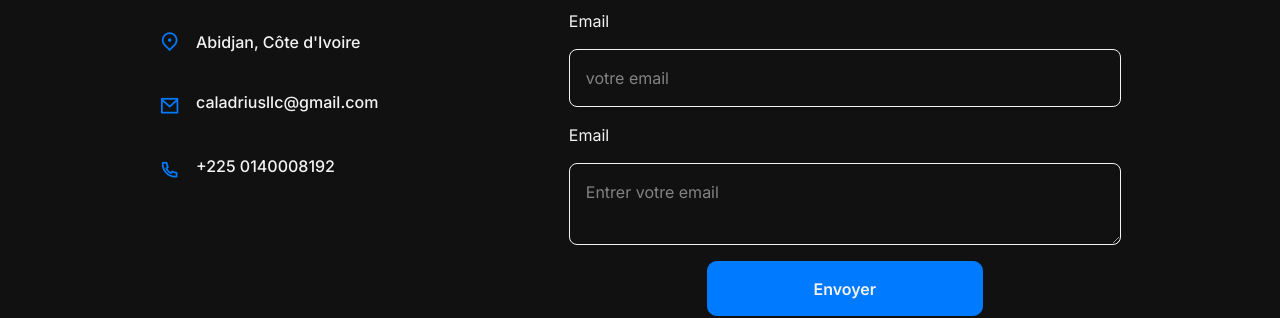
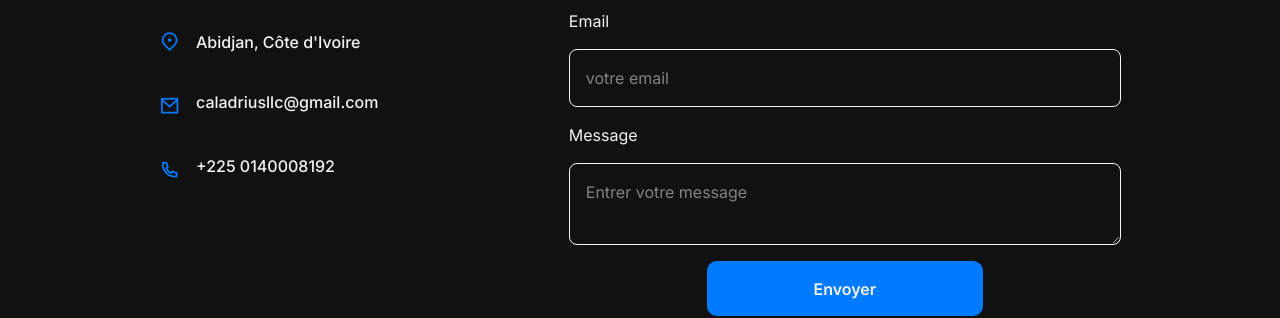
Before and after one commit to Migthyvan/Caladrius, a Vue app in the folder Caladrius/: page / in a window 1280 px wide. Shown: the part 2460-2778 px from the top of the page. Built offline with nearby package versions, Linux system fonts and the light colour scheme.

Commit message:
formtools nigth 1

```diff
--- a/Caladrius/src/components/tools/formTool.vue
+++ b/Caladrius/src/components/tools/formTool.vue
@@ -8,7 +8,7 @@
             <inputFamily label="Email" placeholder="votre email" type="mail"></inputFamily>
         </div>
         <div class="about__email">
-            <textAreaTool label="Email" placeholder="Entrer votre email" type="email"></textAreaTool>
+            <textAreaTool label="Message" placeholder="Entrer votre message" type="text"></textAreaTool>
         </div>
         <mainButton label="Envoyer" type="submit"></mainButton>
     </div>
```
